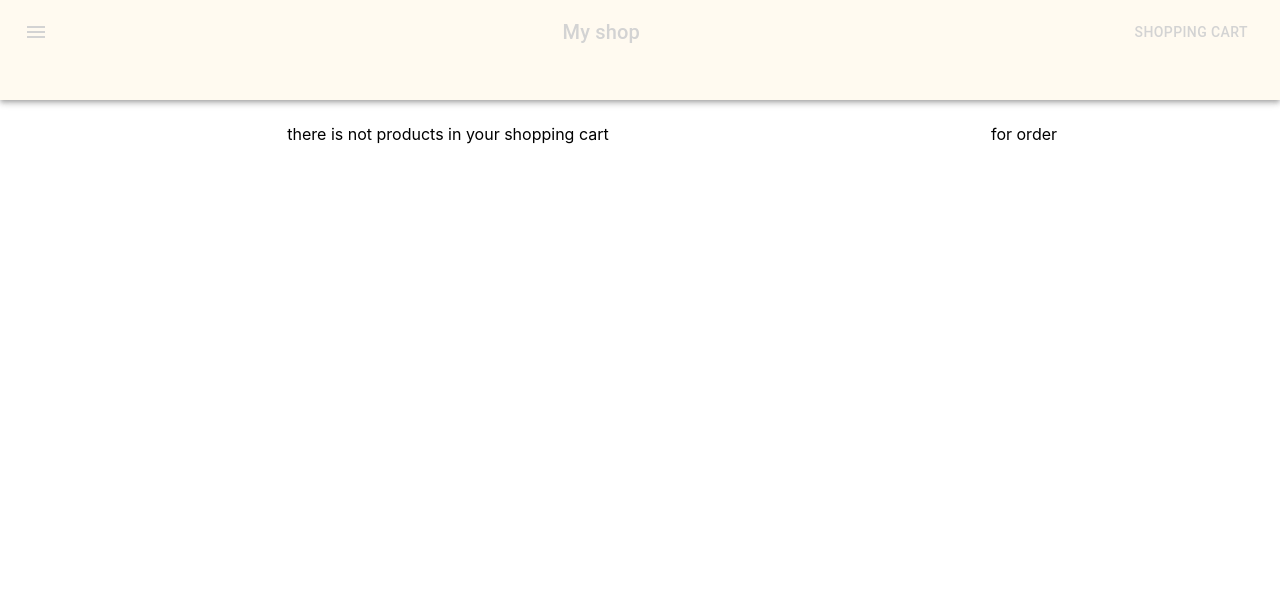
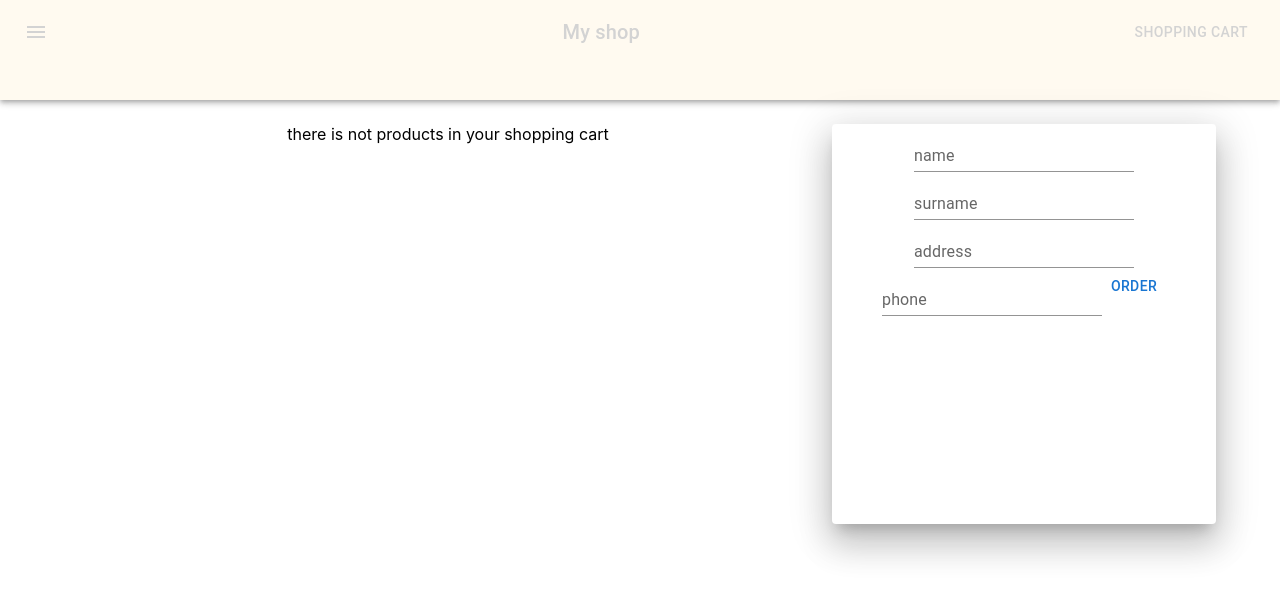
Before and after one commit to serIvanich/test-shop, a React (Create React App) app: page /cart in a window 1280 px wide. Shown: the top 598 px of the page. Built offline with nearby package versions, Linux system fonts and the light colour scheme.

Commit message:
add product to shopping card only one

```diff
--- /dev/null
+++ b/src/features/customerForm/CustomerForm.tsx
@@ -0,0 +1,15 @@
+import React from 'react'
+import {Button, Paper, TextField} from "@mui/material";
+
+export const CustomerForm: React.FC = () => {
+
+    return (
+        <Paper elevation={21} sx={{height: 400}}>
+            <TextField id="name" label="name" variant="standard" />
+            <TextField id="surname" label="surname" variant="standard" />
+            <TextField id="address" label="address" variant="standard" />
+            <TextField id="phone" label="phone" variant="standard" />
+            <Button>order</Button>
+        </Paper>
+    )
+}
--- a/src/features/products/product/Product.tsx
+++ b/src/features/products/product/Product.tsx
@@ -3,12 +3,17 @@ import {ProductType} from "../products-reduser";
 import {Button, Card, CardActions, CardContent, CardMedia, Container, Grid, Paper, Typography} from "@mui/material";
 import {useActions} from "../../../utils/redux-utils";
 import {actionShoppingCart} from "../../shoppingCart/shopping-cart-reduser";
+import {useSelector} from "react-redux";
+import {AppRootStateType} from "../../../utils/types";
 
 export const Product: React.FC<ProductPropsType> = ({prod}) => {
-
+    const productsInShoppingCart = useSelector<AppRootStateType, Array<ProductType>>(
+        state => state.shoppingCart.products)
     const {addProductToCart} = useActions(actionShoppingCart)
     const addProduct = () => {
-        addProductToCart(prod)
+        if (productsInShoppingCart.length === 0 || productsInShoppingCart.every(i => i.id !== prod.id)) {
+            addProductToCart(prod)
+        }
     }
     return (
         <Card sx={{width: 300}}>
--- a/src/features/shoppingCart/ProductCard.tsx
+++ b/src/features/shoppingCart/ProductCard.tsx
@@ -1,5 +1,4 @@
 import React from 'react'
-import {Paper} from "@mui/material";
 import {Product} from "../products/product/Product";
 import {ProductType} from "../products/products-reduser";
 
--- a/src/features/shoppingCart/ShoppingCart.tsx
+++ b/src/features/shoppingCart/ShoppingCart.tsx
@@ -4,6 +4,7 @@ import {ProductCard} from "./ProductCard";
 import {ProductType} from "../products/products-reduser";
 import {useSelector} from "react-redux";
 import {AppRootStateType} from "../../utils/types";
+import {CustomerForm} from "../customerForm/CustomerForm";
 
 export const ShoppingCart: React.FC = () => {
 
@@ -15,13 +16,13 @@ export const ShoppingCart: React.FC = () => {
                 <Grid item xs={8}>
                     <Grid item>
                         {productsInShoppingCart.length === 0 ? 'there is not products in your shopping cart'
-                            : productsInShoppingCart.map((item, ind) =>{
+                            : productsInShoppingCart.map((item, ind) => {
                                 return <ProductCard key={ind} prod={item}/>
                             })}
                     </Grid>
                 </Grid>
-                <Grid item xs={4}> for order
-
+                <Grid item xs={4}>
+                    <CustomerForm/>
 
                 </Grid>
 
```
